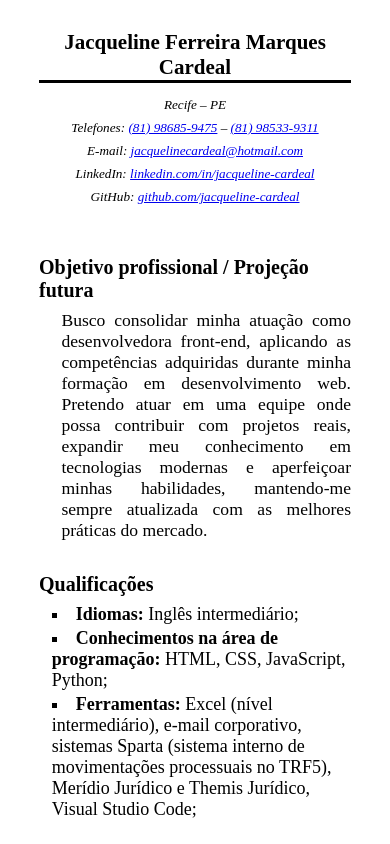
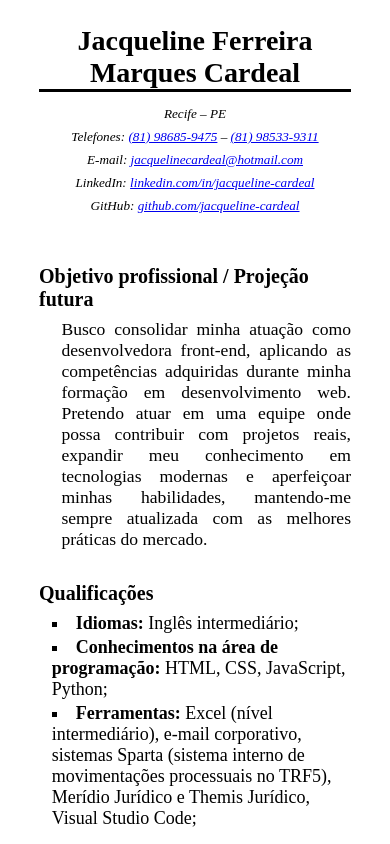
Before and after one commit to jackmarques/curriculo_vitae, a plain HTML site: page index.html in a window 390 px wide. Shown: the top 844 px of the page. Drawn offline with Linux system fonts and the light colour scheme.

Commit message:
atualização responsividade
terceiro ajuste da responsividade

```diff
--- a/style.css
+++ b/style.css
@@ -72,7 +72,8 @@ span{
 
 @media (max-width: 450px){
     h1{
-        font-size: 21px;
+        margin-top: 25px;
+        font-size: 28px;
         width: 80%;
     }
     address{
```
